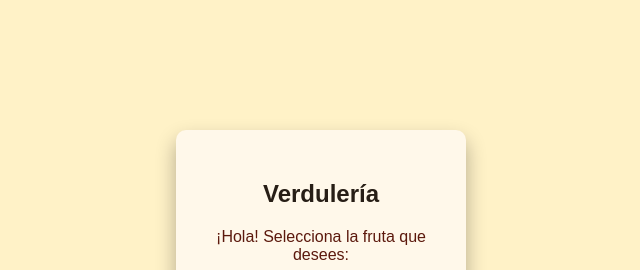
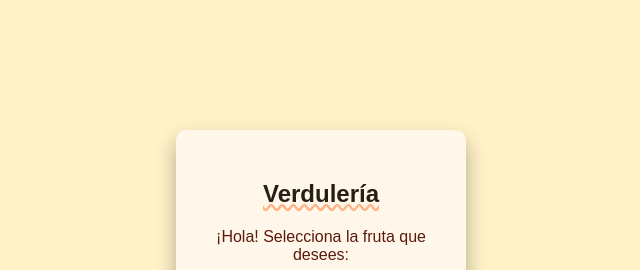
Before and after one commit to Jelly-code/Box-model-2, a plain HTML site: page index.html in a window 1280 px wide. Shown: the top 270 px of the page, 319-959 px from the left. Drawn offline with Linux system fonts and the light colour scheme; a web font is replaced by a local one.

Commit message:
Text decoration wavy, demasiado hermoso para no haberlo conocido antes!

```diff
--- a/style.css
+++ b/style.css
@@ -3,6 +3,12 @@ body {
     background-color: #fff2c7;
     color: #271e16;
   }
+
+.titulo {
+    text-decoration: underline;
+    text-decoration-style: wavy;
+    text-decoration-color: #ffb285;
+}
 
 .contenedor {
     background-color: #fff8ea;
```
